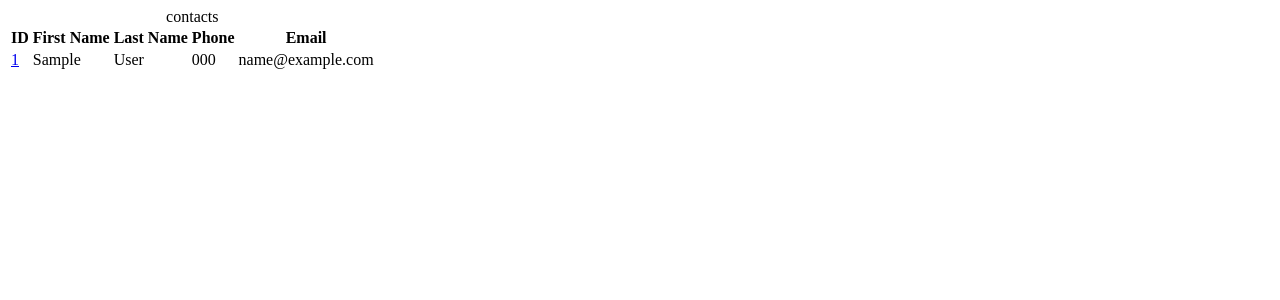
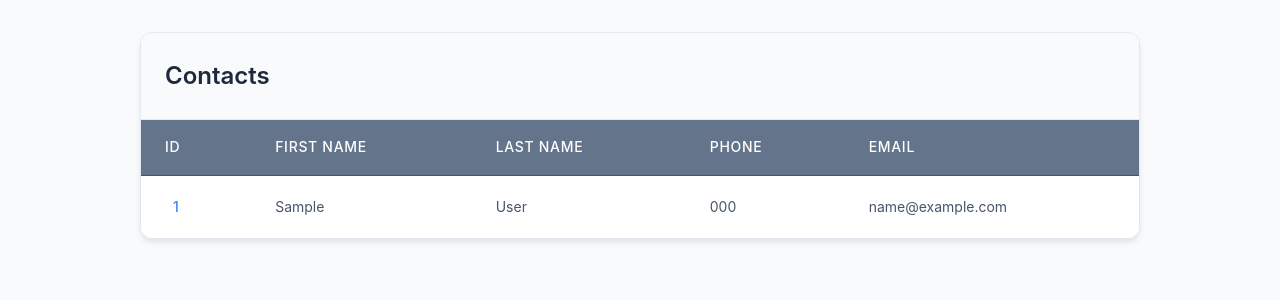
Before and after one commit to JavanRosario/App_agenda, a Django app: page / in a window 1280 px wide. Shown: the top 300 px of the page. Run offline with Django 5.2, Linux system fonts and the light colour scheme; tables that the repository leaves empty hold one stand-in row (values such as "Sample post").

Commit message:
initial layout app

```diff
--- a/contact/static/contact/css/style.css
+++ b/contact/static/contact/css/style.css
@@ -1,12 +1,174 @@
-h1 {
-  color: rgba(145, 18, 18, 0.91); /* texto vibrante */
-  background-color: #fff;
-  font-family: "Inter", sans-serif;
-  font-size: 3rem; /* tamanho grande e chamativo */
-  text-align: center; /* centralizado */
-  padding: 20px 40px; /* espaço interno confortável */
-  border-radius: 15px; /* cantos arredondados */
-  box-shadow: 0 8px 15px rgba(0, 0, 0, 0.1); /* sombra suave */
-  letter-spacing: 2px; /* espaçamento entre letras */
-  transition: transform 0.3s ease, box-shadow 0.3s ease; /* animação ao passar o mouse */
+* {
+  margin: 0;
+  padding: 0;
+  box-sizing: border-box;
 }
+
+body {
+  font-family: -apple-system, BlinkMacSystemFont, 'Segoe UI', Roboto, sans-serif;
+  background-color: #f8fafc;
+  color: #334155;
+  line-height: 1.6;
+  padding: 2rem;
+}
+
+.content {
+  max-width: 1000px;
+  margin: 0 auto;
+}
+
+.responsive_table {
+  background: white;
+  border-radius: 12px;
+  box-shadow: 0 4px 6px -1px rgba(0, 0, 0, 0.1);
+  overflow: hidden;
+  border: 1px solid #e2e8f0;
+}
+
+.contacts_table {
+  width: 100%;
+  border-collapse: collapse;
+}
+
+.table_caption {
+  font-size: 1.5rem;
+  font-weight: 600;
+  color: #1e293b;
+  padding: 1.5rem;
+  text-align: left;
+  background-color: #f8fafc;
+  border-bottom: 1px solid #e2e8f0;
+  text-transform: capitalize;
+}
+
+/* Header styles */
+.table_row_reader {
+  background-color: #64748b;
+}
+
+.table_reader {
+  padding: 1rem 1.5rem;
+  text-align: left;
+  font-weight: 500;
+  font-size: 0.875rem;
+  color: white;
+  text-transform: uppercase;
+  letter-spacing: 0.05em;
+  border-bottom: 1px solid #475569;
+}
+
+/* Table body styling */
+tbody {
+  background: white;
+}
+
+.table_row:not(.table_row_reader) {
+  border-bottom: 1px solid #e2e8f0;
+  transition: background-color 0.2s ease;
+}
+
+.table_row:not(.table_row_reader):hover {
+  background-color: #f1f5f9;
+}
+
+.table_row:not(.table_row_reader):last-child {
+  border-bottom: none;
+}
+
+/* Table cell styling */
+.table_cel {
+  padding: 1rem 1.5rem;
+  font-size: 0.875rem;
+  color: #475569;
+  border-bottom: 1px solid #f1f5f9;
+  vertical-align: middle;
+}
+
+.table_row:last-child .table_cel {
+  border-bottom: none;
+}
+
+/* Link styling for ID column */
+.table_link {
+  color: #3b82f6;
+  text-decoration: none;
+  font-weight: 500;
+  padding: 0.25rem 0.5rem;
+  border-radius: 6px;
+  transition: all 0.2s ease;
+  display: inline-block;
+}
+
+.table_link:hover {
+  background-color: #dbeafe;
+  color: #1d4ed8;
+  text-decoration: none;
+}
+
+.table_link:focus {
+  outline: 2px solid #3b82f6;
+  outline-offset: 2px;
+}
+
+/* Hover effect for entire row */
+.table_row:not(.table_row_reader):hover .table_cel {
+  color: #1e293b;
+}
+
+.table_row:not(.table_row_reader):hover .table_link {
+  color: #1d4ed8;
+}
+
+/* Empty state styling */
+tbody:empty::after {
+  content: "Nenhum contato encontrado";
+  display: block;
+  text-align: center;
+  padding: 2rem;
+  color: #94a3b8;
+  font-style: italic;
+}
+
+/* Responsive */
+@media (max-width: 768px) {
+  body {
+    padding: 1rem;
+  }
+
+  .table_caption {
+    font-size: 1.25rem;
+    padding: 1rem;
+  }
+
+  .table_reader,
+  .table_cel {
+    padding: 0.75rem 1rem;
+    font-size: 0.8rem;
+  }
+
+  .responsive_table {
+    overflow-x: auto;
+  }
+
+  .contacts_table {
+    min-width: 500px;
+  }
+}
+
+@media (max-width: 480px) {
+  .table_reader,
+  .table_cel {
+    padding: 0.5rem 0.75rem;
+    font-size: 0.75rem;
+  }
+
+  .table_caption {
+    font-size: 1.125rem;
+    padding: 0.75rem;
+  }
+
+  .table_link {
+    padding: 0.125rem 0.25rem;
+    font-size: 0.75rem;
+  }
+}
```
